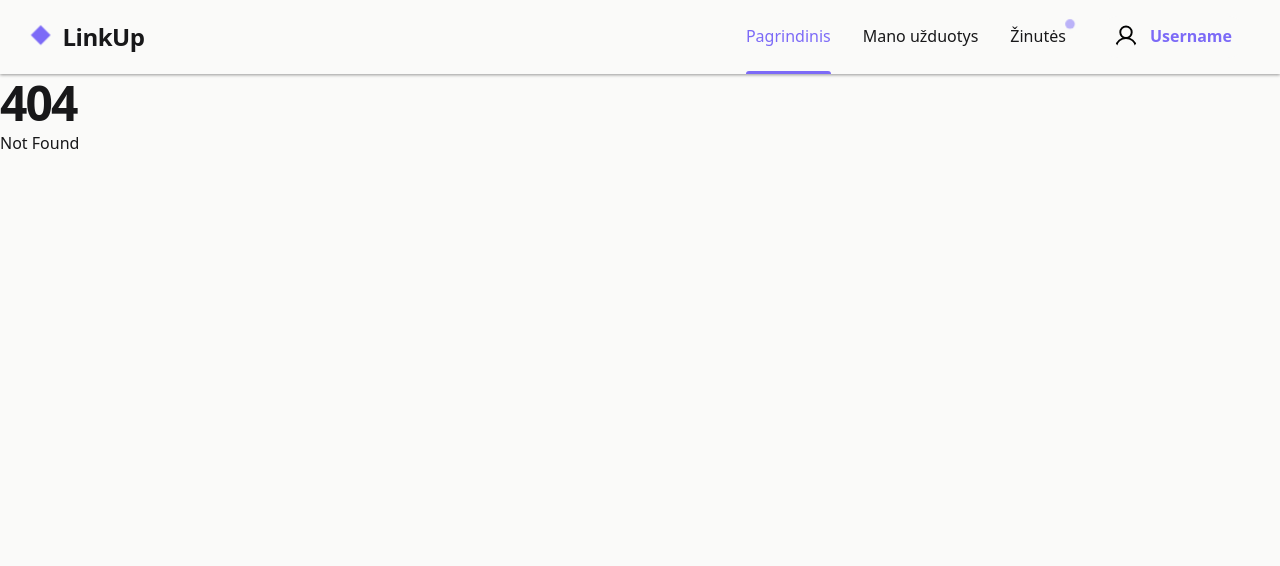
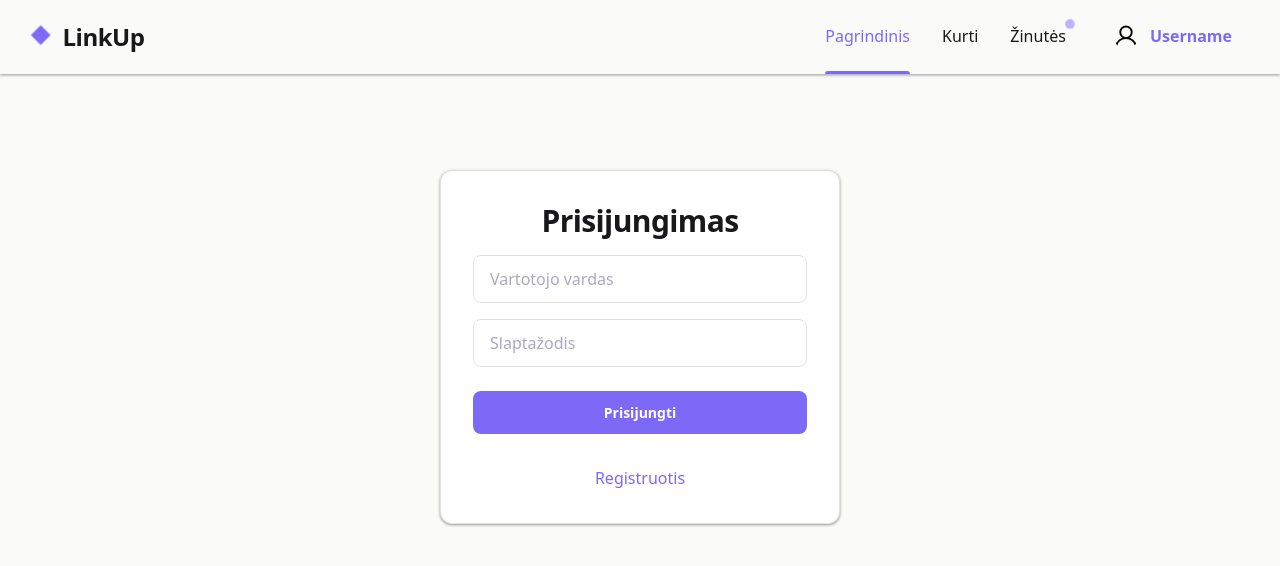
Before and after one commit to mantis-shim/LinkUp, a SvelteKit app: page /login in a window 1280 px wide. Before the commit this address had no page. Shown: the top 566 px of the page. Built offline with nearby package versions, Linux system fonts and the light colour scheme.

Commit message:
Login and registration + session

```diff
--- a/src/routes/+layout.svelte
+++ b/src/routes/+layout.svelte
@@ -18,8 +18,8 @@
 			</div>
 			<div class="nav-links">
 				<a href="/" class="nav-link" class:active={true}>Pagrindinis</a> <!-- NEEDS ACTIVE CLASS LOGIC-->
-				<a href="/user" class="nav-link" class:active={false}>Mano užduotys</a>
-				<a href="/" class="nav-link" class:active={false}>Žinutės <span class="notification-dot"></span></a>
+				<a href="/create" class="nav-link" class:active={false}>Kurti</a>
+				<a href="/messages" class="nav-link" class:active={false}>Žinutės <span class="notification-dot"></span></a>
                 <a href="/user" class="user-menu">
                     <img src="/images/account.svg" alt="Paskyra" class="user-avatar">
                     <span class="user-name">Username</span>
--- /dev/null
+++ b/src/routes/login/+page.server.ts
@@ -0,0 +1,23 @@
+import { pool } from "$lib/database/connection";
+import { createSession } from "$lib/server/session";
+import { redirect, fail } from "@sveltejs/kit";
+import type { Actions } from "./$types.js";
+
+ export const actions: Actions = {
+    default: async ({ request, cookies }) => {
+        const data = await request.formData();
+        const username = data.get('username') as string;
+        const password = data.get('password') as string;
+
+        const [rows] = await pool.execute('SELECT * FROM users where username = ?', [username]);
+        const user = (rows as any[])[0];
+
+        if (!user || user.password !== password) {
+            return fail(400, { error: 'Invalid username or password'});
+        }
+        const sessionId = await createSession(user.id);
+        cookies.set('session', sessionId, { path: '/', httpOnly: true, maxAge: 60*60*24*30});
+
+        redirect(302, '/');
+    }
+};
--- /dev/null
+++ b/src/routes/login/+page.svelte
@@ -0,0 +1,58 @@
+<script lang="ts">
+    const {form} = $props();
+</script>
+
+<form class="login-form" method="POST">
+    <h3 style="text-align: center;">Prisijungimas</h3>
+    {#if form?.error}
+        <p class="error-message">{form.error}</p>
+    {/if}
+
+    <input name="username" type="text" placeholder="Vartotojo vardas" required>
+    <input type="password" name="password" placeholder="Slaptažodis" required>
+
+    <button type="submit">Prisijungti</button>
+
+    <a class="secondary-link" href="/register">Registruotis</a>
+</form>
+
+
+<style>
+.login-form {
+  max-width: 400px;
+  margin: 6rem auto;
+  padding: var(--space-8);
+  background-color: var(--color-surface);
+  border: 1px solid var(--color-border);
+  border-radius: var(--radius-lg);
+  box-shadow: var(--shadow-sm);
+  display: flex;
+  flex-direction: column;
+  gap: var(--space-4);
+}
+
+.login-form input {
+  padding: var(--space-3) var(--space-4);
+}
+
+.login-form button {
+  margin-top: var(--space-2);
+}
+
+.login-form .error-message {
+  color: var(--color-danger);
+  font-size: var(--text-sm);
+  text-align: center;
+}
+
+.login-form .secondary-link {
+  display: block;
+  text-align: center;
+  margin-top: var(--space-4);
+  color: var(--color-primary);
+}
+
+.login-form .secondary-link:hover {
+  text-decoration: underline;
+}
+</style>
--- /dev/null
+++ b/src/routes/register/+page.svelte
@@ -0,0 +1,58 @@
+<script lang="ts">
+    const {form}: {form?: {error?: string}} = $props();
+</script>
+
+<form class="login-form" method="POST">
+    <h3 style="text-align: center;">Registracija</h3>
+    {#if form?.error}
+        <p class="error-message">{form.error}</p>
+    {/if}
+
+    <input name="username" type="text" placeholder="Vartotojo vardas" required>
+    <input type="password" name="password" placeholder="Slaptažodis" required>
+
+    <button type="submit">Registruotis</button>
+
+    <a class="secondary-link" href="/login">Prisijungti</a>
+</form>
+
+
+<style>
+.login-form {
+  max-width: 400px;
+  margin: 6rem auto;
+  padding: var(--space-8);
+  background-color: var(--color-surface);
+  border: 1px solid var(--color-border);
+  border-radius: var(--radius-lg);
+  box-shadow: var(--shadow-sm);
+  display: flex;
+  flex-direction: column;
+  gap: var(--space-4);
+}
+
+.login-form input {
+  padding: var(--space-3) var(--space-4);
+}
+
+.login-form button {
+  margin-top: var(--space-2);
+}
+
+.login-form .error-message {
+  color: var(--color-danger);
+  font-size: var(--text-sm);
+  text-align: center;
+}
+
+.login-form .secondary-link {
+  display: block;
+  text-align: center;
+  margin-top: var(--space-4);
+  color: var(--color-primary);
+}
+
+.login-form .secondary-link:hover {
+  text-decoration: underline;
+}
+</style>
```
Also changed, not shown: src/routes/register/+page.server.ts (added, +46 -0 lines).
